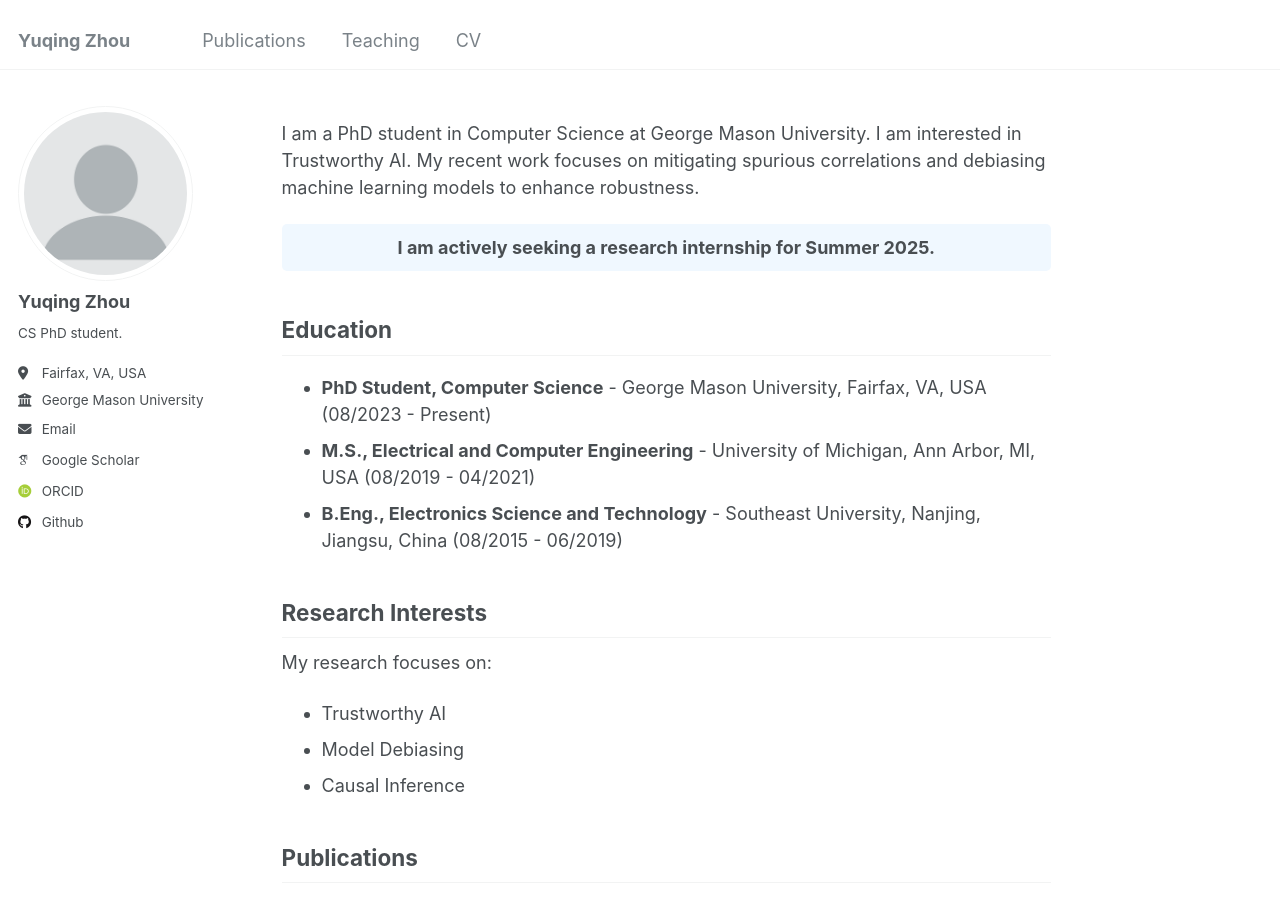
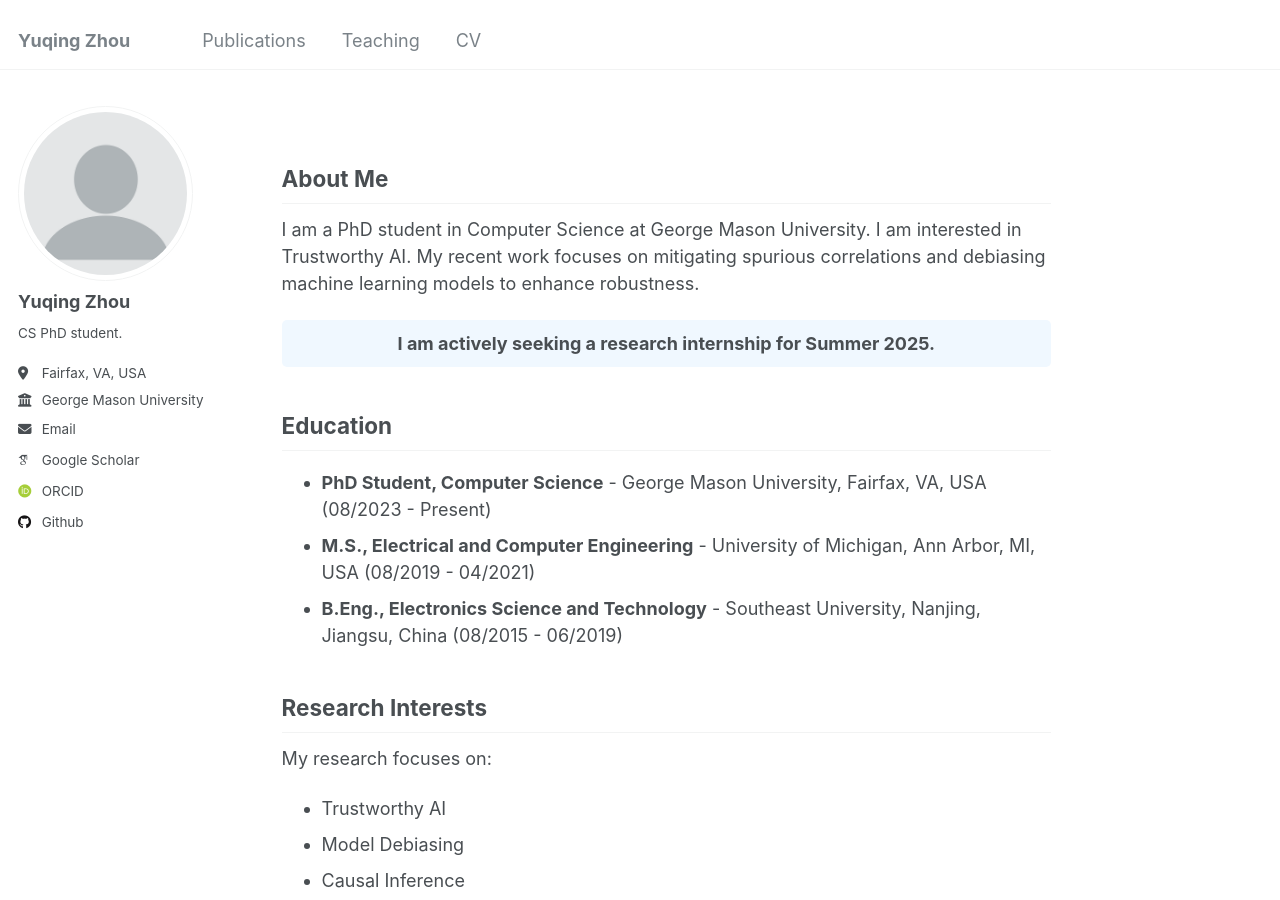
Before and after one commit to yuqing-zhou/yuqing-zhou.github.io, a Jekyll site: the page built from _pages/about.md, in a window 1280 px wide and 900 px high. Built offline with Jekyll 4.4.1, drawn with Linux system fonts in a browser that asks for light colours; some web fonts are replaced.

Commit message:
update about

```diff
--- a/_pages/about.md
+++ b/_pages/about.md
@@ -7,7 +7,7 @@ redirect_from:
   - /about.html
 ---
 
-<!-- ## Introduction -->
+## About Me
 
 I am a PhD student in Computer Science at George Mason University. I am interested in Trustworthy AI. My recent work focuses on mitigating spurious correlations and debiasing machine learning models to enhance robustness.
 
```
